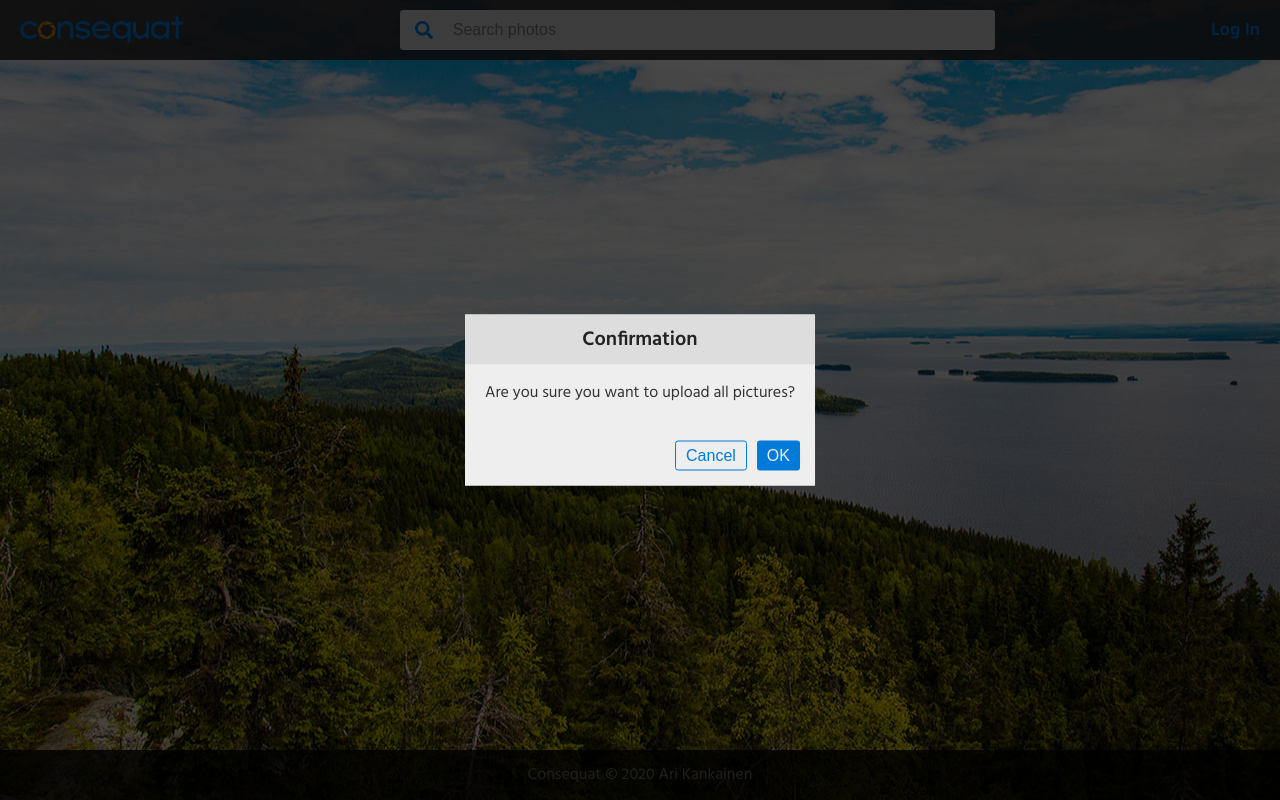
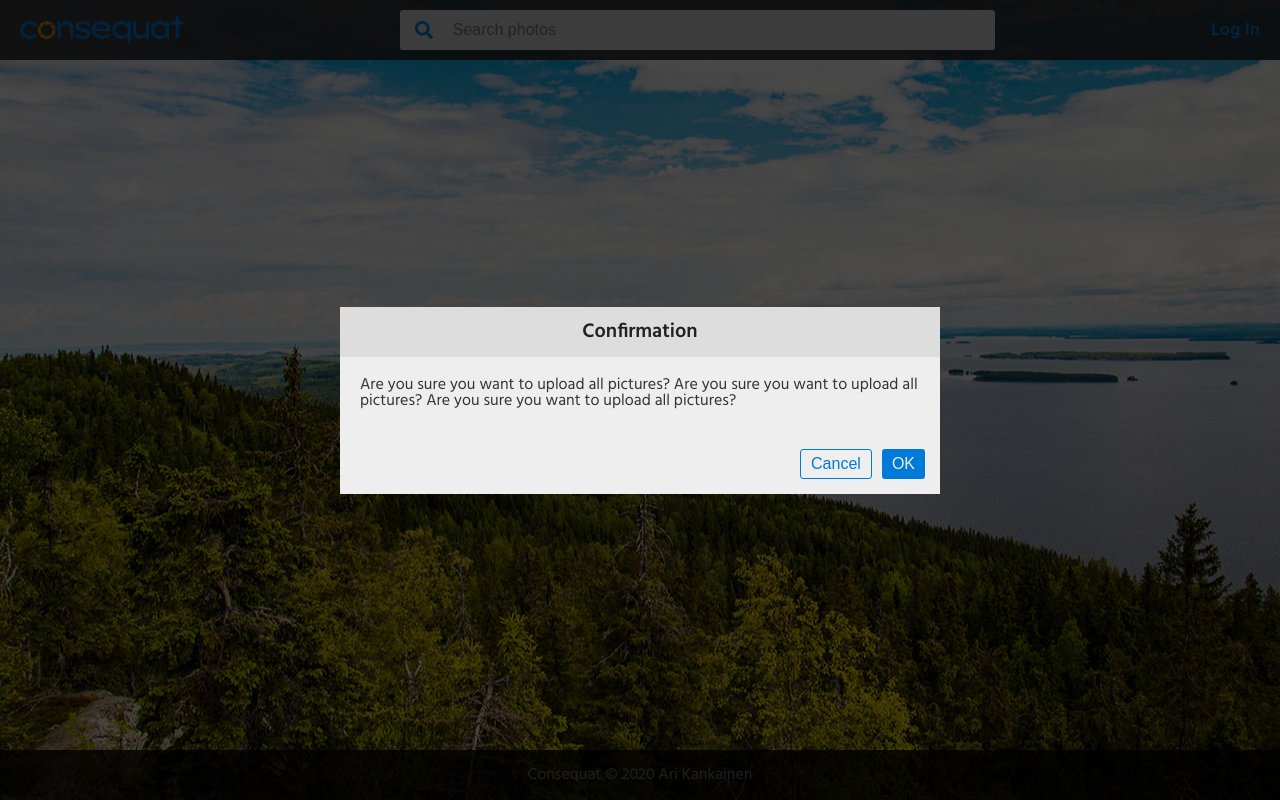
Before and after one commit to arikankainen/consequat-client, a React (Create React App) app: page / in a window 1280 px wide. Built offline with nearby package versions, Linux system fonts and the light colour scheme; what @apollo/link-context would draw is missing.

Commit message:
confirmationDialog keskitetty flexboxilla

```diff
--- a/src/components/ConfirmationDialog/Confirmation.tsx
+++ b/src/components/ConfirmationDialog/Confirmation.tsx
@@ -21,7 +21,7 @@ const Confirmation = () => {
           <Container>
             <Topic>Confirmation</Topic>
             <Content>
-              Are you sure you want to upload all pictures?
+              Are you sure you want to upload all pictures? Are you sure you want to upload all pictures? Are you sure you want to upload all pictures?
             </Content>
             <ButtonArea>
               <WhiteButton onClick={() => setIsOpen(false)}>Cancel</WhiteButton>
--- a/src/components/ConfirmationDialog/Styles.tsx
+++ b/src/components/ConfirmationDialog/Styles.tsx
@@ -13,24 +13,25 @@ export const BackDrop = styled.div`
 
 export const FloatingContainer = styled.div`
   position: fixed;
-  top: 50%;
-  left: 50%;
-  transform: translateX(-50%) translateY(-50%);
-  z-index: 1002;
-
-  ${breakPoints.mobileXL} {
-    top: 50%;
-    left: 0;
-    transform: translateX(0) translateY(-50%);
-    width: 100%;
-    padding: 0px 10px;
-  }
+  display: flex;
+  flex-direction: column;
+  justify-content: center;
+  align-items: center;
+  width: 100%;
+  height: 100%;
+  top: 0;
+  left: 0;
 `;
 
 export const Container = styled.div`
   display: flex;
   flex-direction: column;
-  background-color: #eee;
+  margin: 40px;
+  max-width: 600px;
+
+  ${breakPoints.mobileXL} {
+    margin: 10px;
+  }
 `;
 
 export const Topic = styled.div`
```
